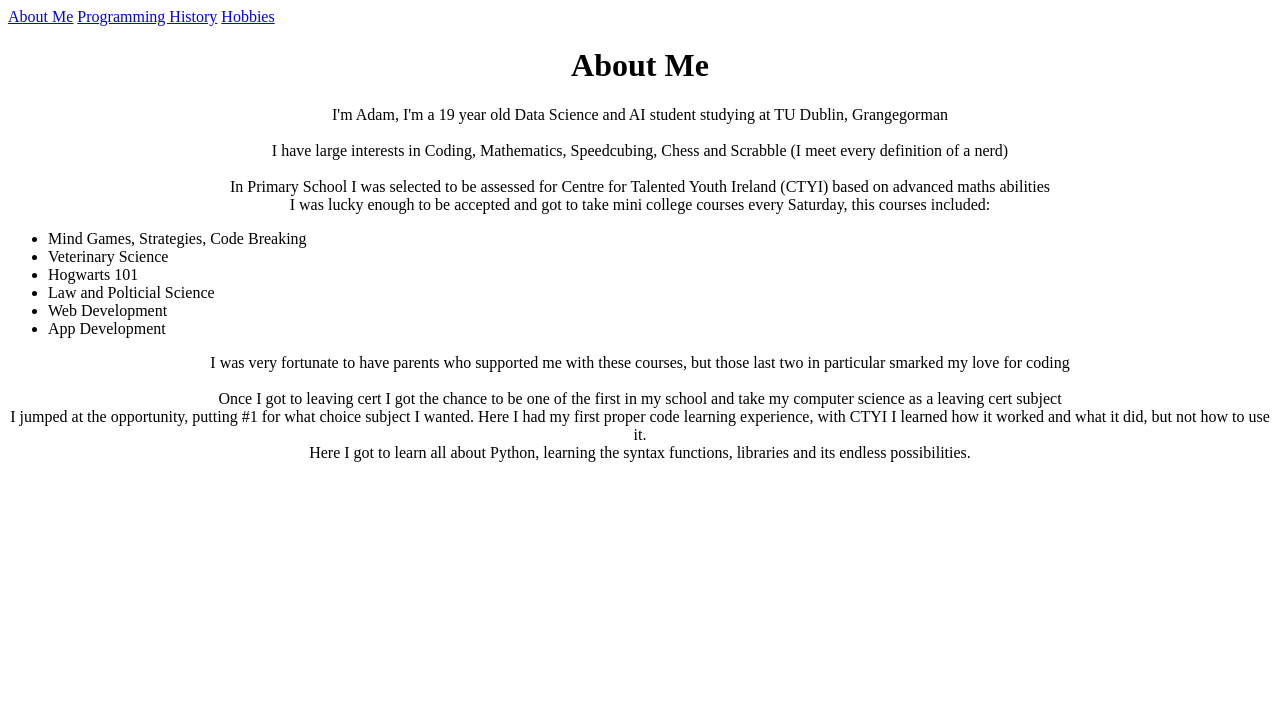
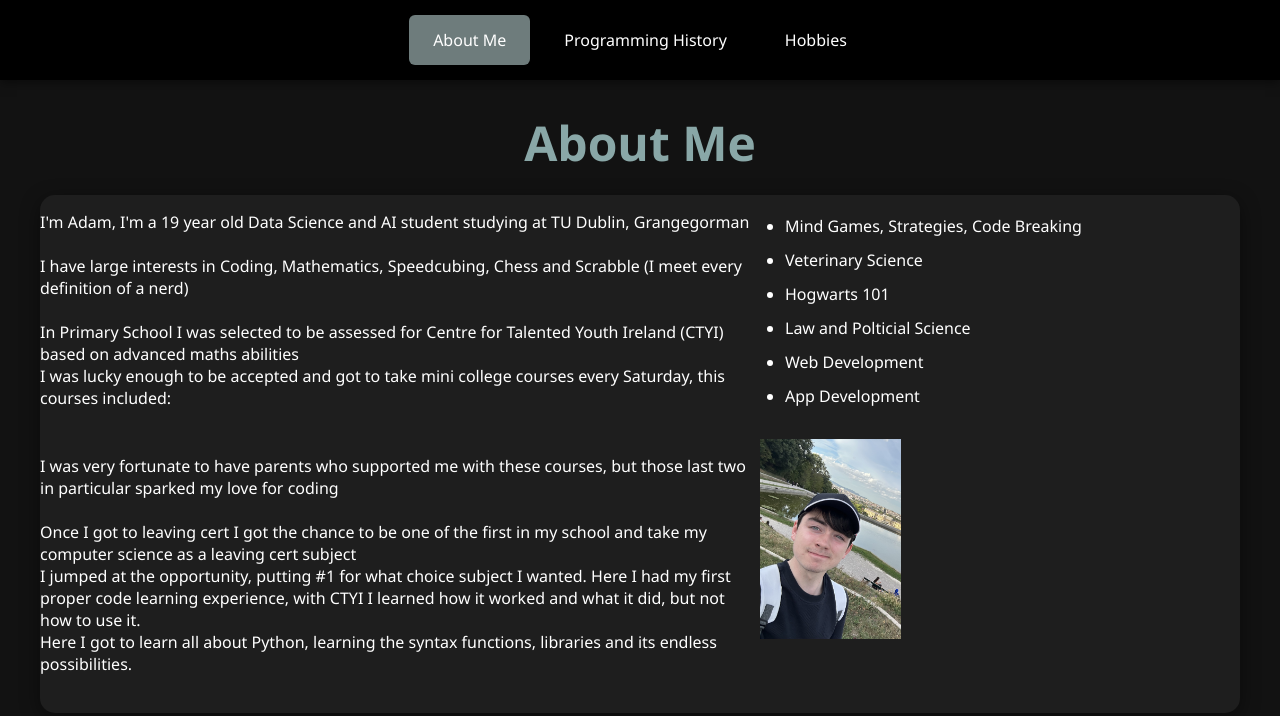
Before and after one commit to ABermo/Portfolio, a plain HTML site: page index.html in a window 1280 px wide. Drawn offline with Linux system fonts and the light colour scheme.

Commit message:
CSS and Images added

```diff
--- /dev/null
+++ b/css/index.css
@@ -0,0 +1,92 @@
+body {
+    background-color: #121212;
+    color: #ffffff;
+    margin: 0;
+    font-family: "Segoe UI", Arial, sans-serif;
+}
+
+
+.topnav {
+    background-color: #000000;
+    display: flex;
+    justify-content: center;
+    align-items: center;
+    padding: 15px 0;
+    box-shadow: 0 2px 10px rgba(0,0,0,0.5);
+}
+
+.topnav a {
+    color: white;
+    text-decoration: none;
+    padding: 14px 24px;
+    font-size: 1rem;
+    transition: 0.3s;
+    border-radius: 6px;
+    margin: 0 5px;
+}
+
+.topnav a:hover {
+    background-color: #384147;
+}
+
+.topnav a.active {
+    background-color: #6E7C7C;
+}
+
+
+h1 {
+    text-align: center;
+    color: #89a7a7;
+    font-size: 3rem;
+    margin-top: 30px;
+    margin-bottom: 20px;
+}
+
+
+.intro {
+    max-width: 1200px;
+    margin: 0 auto 40px auto;
+
+    display: grid;
+    grid-template-columns: 3fr 2fr;
+
+    background-color: #1e1e1e;
+    border-radius: 15px;
+    overflow: hidden;
+
+    box-shadow: 0 5px 20px rgba(0,0,0,0.45);
+}
+
+
+.intro-text {
+    padding: 40px;
+    line-height: 1.8;
+    font-size: 1.1rem;
+}
+
+.intro-text p {
+    margin-bottom: 20px;
+}
+
+
+.ctyiCourses {
+    margin: 20px 0;
+    padding-left: 25px;
+}
+
+.ctyiCourses li {
+    margin-bottom: 12px;
+}
+
+
+.intro-image {
+    height: 100%;
+    min-height: 100%;
+}
+
+.intro-image img {
+    width: 100%;
+    height: 100%;
+    object-fit: cover;
+    display: block;
+}
--- a/index.html
+++ b/index.html
@@ -4,22 +4,24 @@
     <head>
         <title>About Me</title>
         <meta charset="UTF-8">
+        <link rel="stylesheet" href="css/index.css">
     </head>
 
     <body>
         <div class="topnav">
-            <a href="index.html">About Me</a>
+            <a class="active" href="index.html">About Me</a>
             <a href="programming.html">Programming History</a>
             <a href="hobbies.html">Hobbies</a>
         </div>
 
-        <center><h1>About Me</h1>
+        <h1>About Me</h1>
+        <div class="intro">
             <p>I'm Adam, I'm a 19 year old Data Science and AI student studying at TU Dublin, Grangegorman<br><br>
 
             I have large interests in Coding, Mathematics, Speedcubing, Chess and Scrabble (I meet every definition of a nerd)<br><br>
 
             In Primary School I was selected to be assessed for Centre for Talented Youth Ireland (CTYI) based on advanced maths
-        abilities<br>I was lucky enough to be accepted and got to take mini college courses every Saturday, this courses included:</center>
+            abilities<br>I was lucky enough to be accepted and got to take mini college courses every Saturday, this courses included:
             <ul class="ctyiCourses">
                 <li>Mind Games, Strategies, Code Breaking</li>
                 <li>Veterinary Science</li>
@@ -29,12 +31,14 @@
                 <li>App Development</li>
             </ul>
 
-        <center><p>I was very fortunate to have parents who supported me with these courses, but those last two in particular
-        smarked my love for coding<br><br>
+            <p>I was very fortunate to have parents who supported me with these courses, but those last two in particular
+            sparked my love for coding<br><br>
 
             Once I got to leaving cert I got the chance to be one of the first in my school and take my computer science as a leaving cert
             subject<br>I jumped at the opportunity, putting #1 for what choice subject I wanted. Here I had my first proper code learning experience,
             with CTYI I learned how it worked and what it did, but not how to use it.<br>Here I got to learn all about Python, learning the syntax
             functions, libraries and its endless possibilities.<br><br></p>
+            <img src="images/intro.jpeg" alt="Adam" height="200">
+        </div>
     </body>
 </html>
```
Also changed, not shown: images/intro.jpeg (added). Lines whose indentation alone changed are shown as unchanged.
